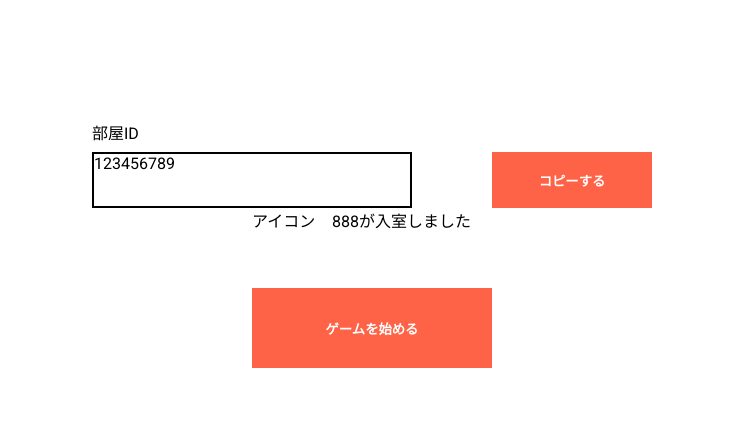
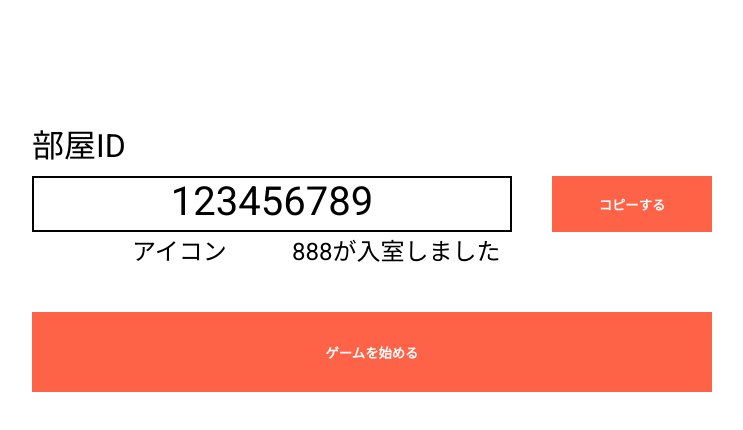
Before and after one commit to NIT-Anan-Procon/procon32_Lets_AIdea_react, a React (Vite) app: page /waiting in a window 1280 px wide. Shown: the top 430 px of the page, without its empty margins (268-1011 px from the left). Built offline with nearby package versions, Linux system fonts and the light colour scheme.

Commit message:
レイアウのト修正

```diff
--- a/src/home/css/waiting.css
+++ b/src/home/css/waiting.css
@@ -2,25 +2,27 @@
   display: grid;
   font-size: 2vh;
   grid-template:
-    "... ...... ........... ........... .......... ..." 15vh
-    "... room   ........... ........... .......... ..." 4vh
-    "... roomId roomId      ........... copyButton ..." 7vh
-    "... ...... ........... ........... .......... ..." auto
-    "... ...... user        user        user       ..." 10vh
-    "... ...... ........... ........... .......... ..." auto
-    "... ...... startButton startButton .......... ..." 10vh
-    "... ...... ........... ........... .......... ..." 15vh
-    /auto 20vh 20vh 10vh 20vh auto;
+    "... ........... ........... ........... ........... ..." 15vh
+    "... room        ........... ........... ........... ..." 7vh
+    "... roomId      roomId      ........... copyButton  ..." 7vh
+    "... ........... ........... ........... ........... ..." auto
+    "... user        user        user        user        ..." 10vh
+    "... ........... ........... ........... ........... ..." auto
+    "... startButton startButton startButton startButton ..." 10vh
+    "... ........... ........... ........... ........... ..." 15vh
+    /auto 30vh 30vh 5vh 20vh auto;
 }
 
 #room {
-  /* font-size: 4vh; */
+  font-size: 4vh;
   grid-area: room;
 }
 
 #roomId {
   border: solid 2px #000;
+  font-size: 5vh;
   grid-area: roomId;
+  text-align: center;
 }
 
 button {
@@ -43,11 +45,11 @@ button {
 
 #user {
   display: grid;
-  font-size: 2vh;
+  font-size: 3vh;
   grid-area: user;
   grid-template:
-    "icon  message" 10vh
-    /10vh 20vh;
+    "... icon message ..." 10vh
+    /auto 20vh 40vh auto;
 }
 
 #icon {
```
